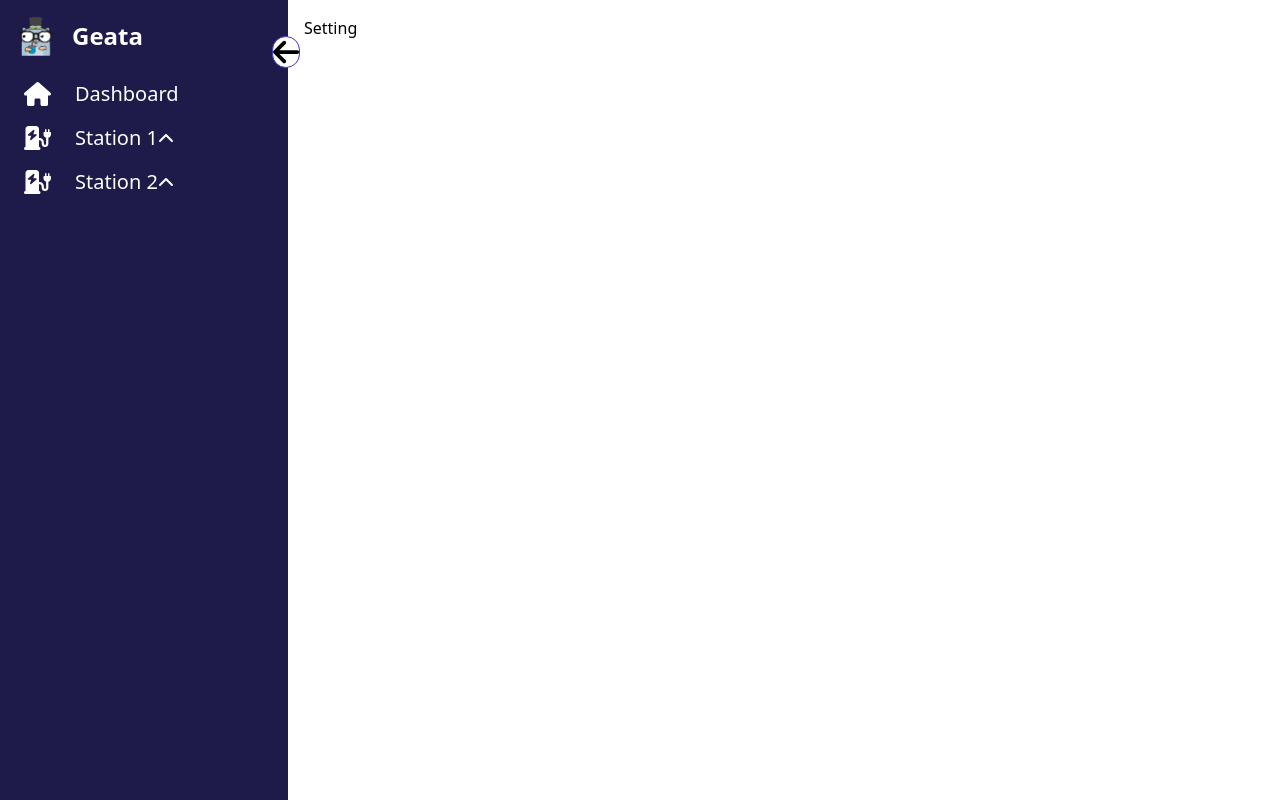
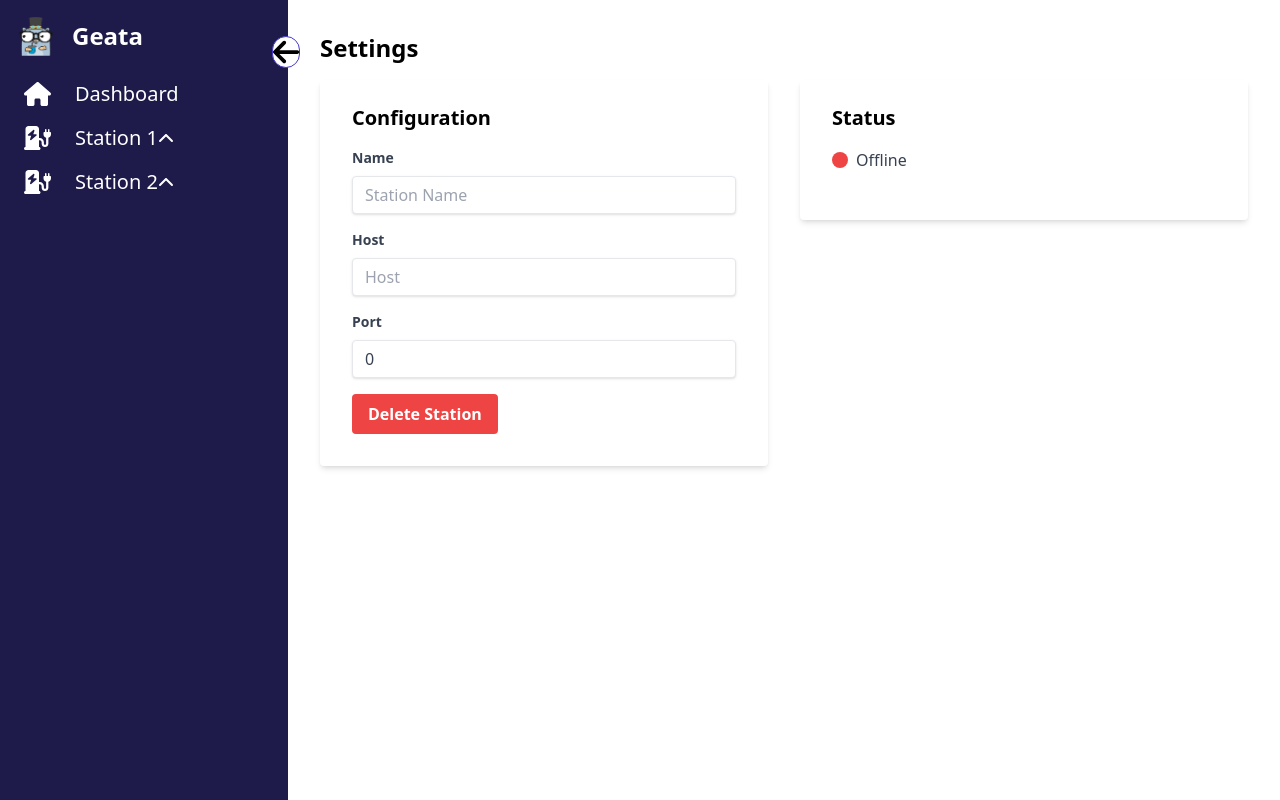
Before and after one commit to lng2020/geata, a Vue app in the folder web/: page /setting/1 in a window 1280 px wide. Built offline with nearby package versions, Linux system fonts and the light colour scheme.

Commit message:
Create station setting page

```diff
--- a/web/src/views/Setting.vue
+++ b/web/src/views/Setting.vue
@@ -1,9 +1,79 @@
 <template>
-  <h1>Setting</h1>
+  <div class="container mx-auto p-4">
+    <h1 class="text-2xl font-bold mb-4">Settings</h1>
+    <div class="flex">
+      <div class="w-1/2 pr-4">
+        <div class="bg-white shadow-md rounded px-8 pt-6 pb-8 mb-4">
+          <h2 class="text-xl font-bold mb-4">Configuration</h2>
+          <div class="mb-4">
+            <label class="block text-gray-700 text-sm font-bold mb-2" for="name">
+              Name
+            </label>
+            <input v-model="station.name" class="shadow appearance-none border rounded w-full py-2 px-3 text-gray-700 leading-tight focus:outline-none focus:shadow-outline" id="name" type="text" placeholder="Station Name">
+          </div>
+          <div class="mb-4">
+            <label class="block text-gray-700 text-sm font-bold mb-2" for="host">
+              Host
+            </label>
+            <input v-model="station.host" class="shadow appearance-none border rounded w-full py-2 px-3 text-gray-700 leading-tight focus:outline-none focus:shadow-outline" id="host" type="text" placeholder="Host">
+          </div>
+          <div class="mb-4">
+            <label class="block text-gray-700 text-sm font-bold mb-2" for="port">
+              Port
+            </label>
+            <input v-model.number="station.port" class="shadow appearance-none border rounded w-full py-2 px-3 text-gray-700 leading-tight focus:outline-none focus:shadow-outline" id="port" type="number" placeholder="Port">
+          </div>
+          <div class="flex items-center justify-between">
+            <button @click="deleteStation" class="bg-red-500 hover:bg-red-700 text-white font-bold py-2 px-4 rounded focus:outline-none focus:shadow-outline" type="button">
+              Delete Station
+            </button>
+          </div>
+        </div>
+      </div>
+      <div class="w-1/2 pl-4">
+        <div class="bg-white shadow-md rounded px-8 pt-6 pb-8 mb-4">
+          <h2 class="text-xl font-bold mb-4">Status</h2>
+          <div class="mb-4">
+            <div class="flex items-center">
+              <div class="w-4 h-4 rounded-full" :class="{ 'bg-green-500': station.isOnline, 'bg-red-500': !station.isOnline }"></div>
+              <span class="ml-2 text-gray-700">{{ station.isOnline ? 'Online' : 'Offline' }}</span>
+            </div>
+          </div>
+        </div>
+      </div>
+    </div>
+  </div>
 </template>
 
-<script lang="ts">
-export default {
-  name: 'Setting'
+<script setup lang="ts">
+import { ref } from 'vue';
+
+interface Station {
+  id: number;
+  name: string;
+  host: string;
+  port: number;
+  isOnline: boolean;
+  lastOnlineTime: string;
+  createdAt: string;
+  updatedAt: string;
 }
+
+const station = ref<Station>({
+  id: 0,
+  name: '',
+  host: '',
+  port: 0,
+  isOnline: false,
+  lastOnlineTime: '',
+  createdAt: '',
+  updatedAt: '',
+});
+
+const deleteStation = () => {
+  if (confirm('Are you sure you want to delete this station?')) {
+    // Logic to delete the station
+    console.log('Deleting station:', station.value);
+  }
+};
 </script>
```
